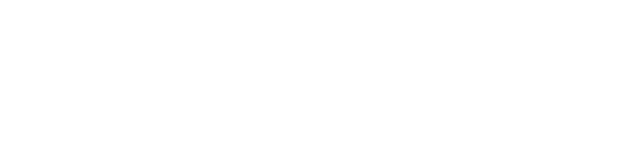
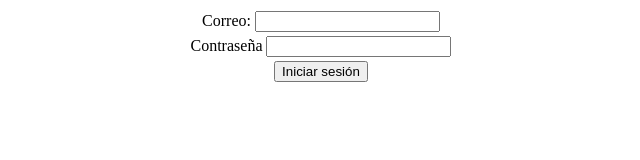
Before and after one commit to dbarton-2019164/Agenda, a plain HTML site: page index.html in a window 1280 px wide. Shown: the whole page, without its empty margins (319-959 px from the left). Drawn offline with Linux system fonts and the light colour scheme.

Commit message:
Logica de login

```diff
--- a/css/style.css
+++ b/css/style.css
@@ -0,0 +1,4 @@
+body{
+    text-align: center;
+    line-height: 25px;
+}
--- a/index.html
+++ b/index.html
@@ -1,11 +1,27 @@
 <!DOCTYPE html>
 <html lang="en">
+
 <head>
     <meta charset="UTF-8">
     <meta name="viewport" content="width=device-width, initial-scale=1.0">
-    <title>Document</title>
+    <title>Login</title>
+    <link rel="stylesheet" href="./css/style.css">
 </head>
+
 <body>
+    <form action="#" method="post">
+        <div>
+            <label for="email">Correo:</label>
+            <input id="email" required type="email" >
+        </div>
+        <div>
+            <label for="contrasenia">Contraseña</label>
+            <input id="contrasenia" required type="password">
+        </div>
+        <button type="button" onclick="login()">Iniciar sesión</button>
+    </form>
+    <script src="./js/script.js"></script>
 
 </body>
+
 </html>
--- a/js/script.js
+++ b/js/script.js
@@ -0,0 +1,13 @@
+function login() {
+    const user = 'kinal@org.gt';
+    const password = '123';
+    var email = document.getElementById('email').value;
+    var contrasenia = document.getElementById('contrasenia').value;
+    if (email === user && contrasenia === password) {
+        console.log("Permitido");
+          window.location.href = '../html/contactos.html';
+    } else {
+        console.log("Denegado");
+    }
+
+}
```
